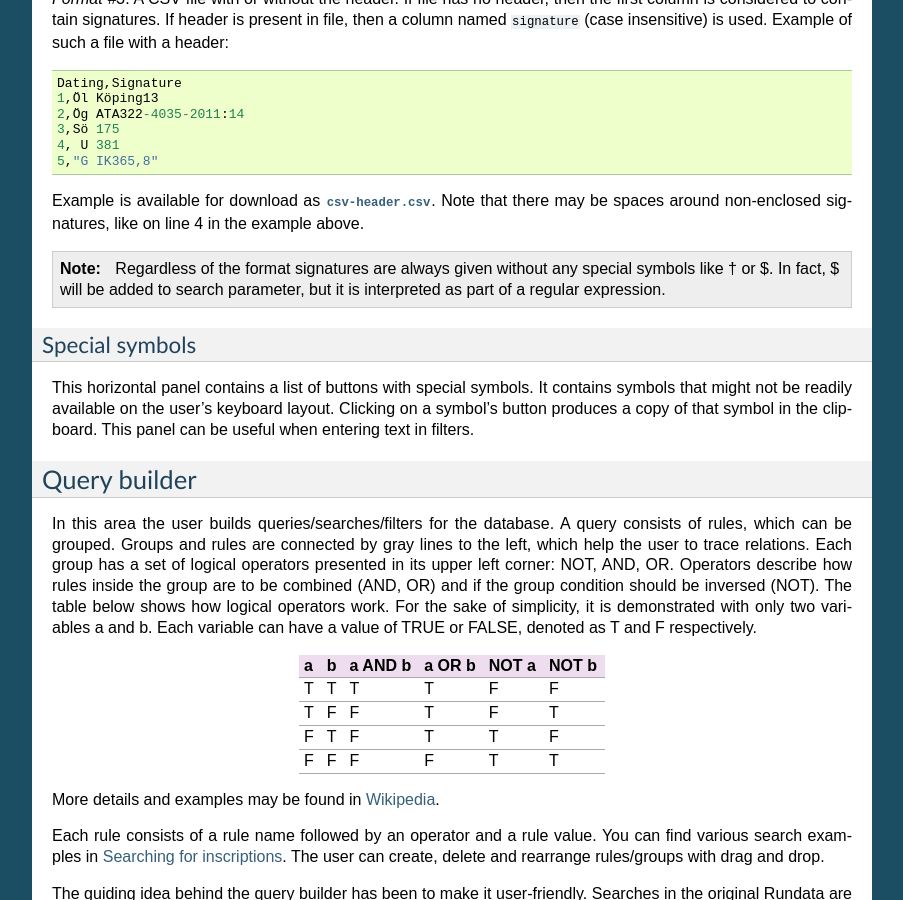
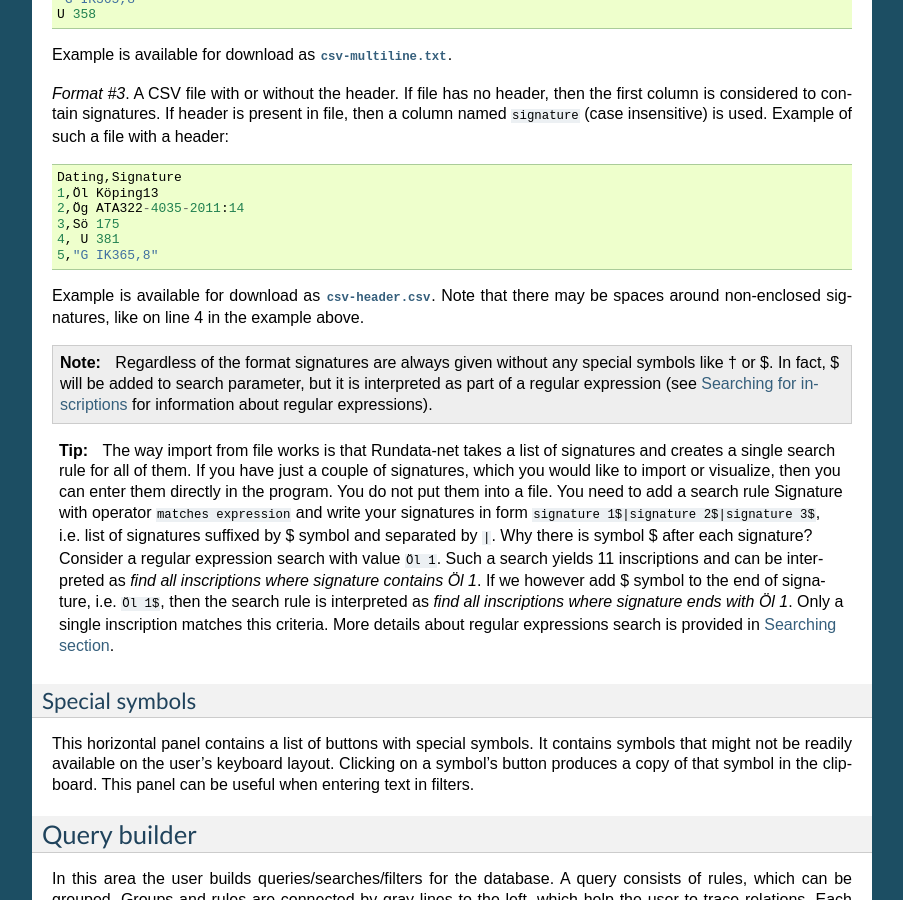
Before and after one commit to fralik/rundata-net, a Sphinx documentation site: the page built from docs/getting-started/user_guide.rst, in a window 1280 px wide and 900 px high, scrolled down 4720 px. Shown: the whole window, without its empty margins (198-1101 px from the left). Built offline with Sphinx 7.4.7, drawn with Linux system fonts in a browser that asks for light colours; some of the changed text lies outside the part shown.

Commit message:
Add note about file encoding for import and importing without a file

```diff
--- a/docs/getting-started/user_guide.rst
+++ b/docs/getting-started/user_guide.rst
@@ -194,6 +194,12 @@
 It is possible to import list of inscriptions in Rundata-net. A typical user case
 is if a user would like to study more closely a list of inscriptions given in
 a publication.
+
+.. warning::
+
+    Rundata-net assumes that imported files are in Unicode encoding. It seems
+    that Excel will not use Unicode by default if user simply selects :guilabel:`Save` file.
+    This is the first thing to check if you experience problems importing files.
 
 :guilabel:`Show import tool` button shows a panel from which a user can select
 a file or drop a file to that area. Rundata-net supports 3 file formats for import.
@@ -242,7 +248,25 @@
 
     Regardless of the format signatures are always given without any special
     symbols like † or $. In fact, $ will be added to search parameter, but it
-    is interpreted as part of a regular expression.
+    is interpreted as part of a regular expression (see :doc:`/searching` for
+    information about regular expressions).
+
+.. tip::
+
+    The way import from file works is that Rundata-net takes a list of signatures
+    and creates a single search rule for all of them. If you have just a couple of
+    signatures, which you would like to import or visualize, then you can enter
+    them directly in the program. You do not put them into a file. You need to
+    add a search rule :guilabel:`Signature` with operator :samp:`matches expression`
+    and write your signatures in form :samp:`signature 1$|signature 2$|signature 3$`,
+    i.e. list of signatures suffixed by $ symbol and separated by :samp:`|`.
+    Why there is symbol $ after each signature? Consider a regular expression
+    search with value :samp:`Öl 1`. Such a search yields 11 inscriptions and can
+    be interpreted as *find all inscriptions where signature contains Öl 1*.
+    If we however add $ symbol to the end of signature, i.e. :samp:`Öl 1$`, then
+    the search rule is interpreted as *find all inscriptions where signature ends
+    with Öl 1*. Only a single inscription matches this criteria. More details
+    about regular expressions search is provided in :doc:`Searching section</searching>`.
 
 Special symbols
 ---------------
```
Also changed, not shown: other parts of docs/getting-started/user_guide.rst (+1 -1 lines).
